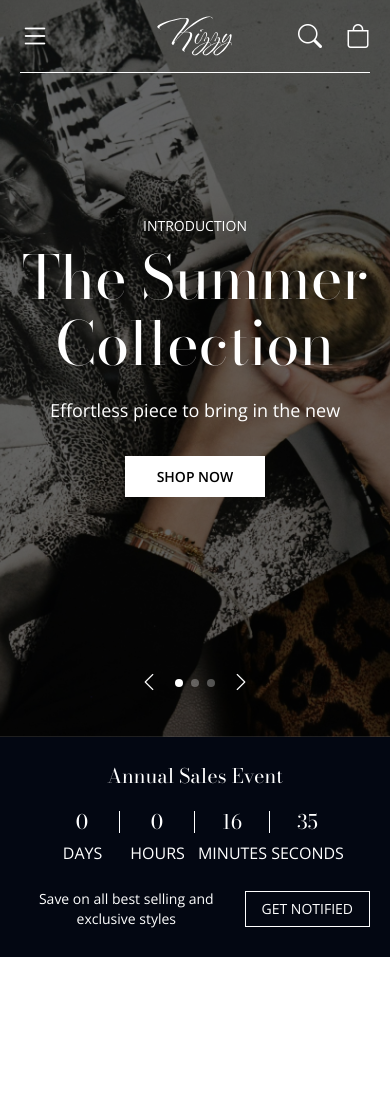
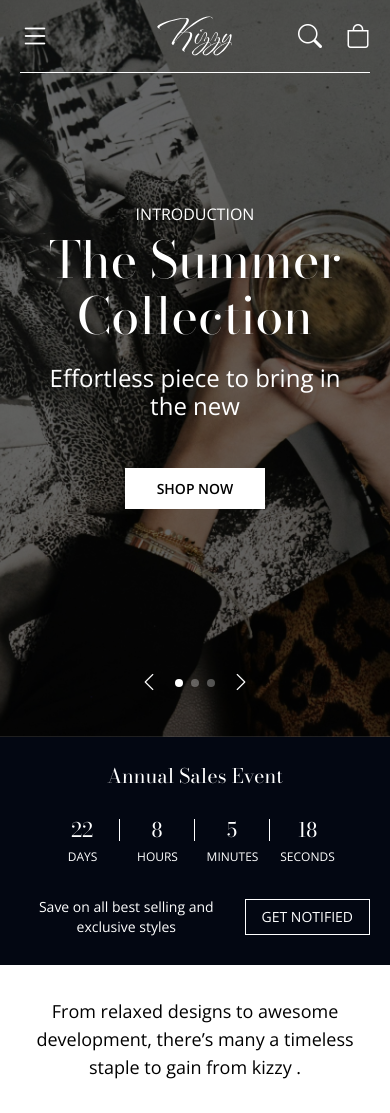
Before and after one commit to kizzylion/kizzystore, a React (Vite) app: page / in a window 390 px wide. Before the commit the page ends 957 px from the top, so only its background shows below. Built offline with nearby package versions, Linux system fonts and the light colour scheme; no server answers; grey boxes are pictures that could not be loaded.

Commit message:
FIX: MAKE HERO RESPONSIVE WITH CLAMPING FONTSIZE & ADD FIT WIDTH TO CAROUSEL SIZE

```diff
--- a/src/components/CountdownBanner.jsx
+++ b/src/components/CountdownBanner.jsx
@@ -12,7 +12,7 @@ function TimeBox({ time, label }) {
       <h4 className="time mb-2 w-[3.75em] text-center text-xl lg:text-2xl">
         {time}
       </h4>
-      <span className="label">{label}</span>
+      <span className="label text-xs">{label}</span>
     </div>
   );
 }
@@ -25,10 +25,26 @@ TimeBox.propTypes = {
 function CountdownBanner({ displaySection }) {
   const [showCountdown, setShowCountdown] = useState(displaySection);
 
+  // let complete date = 25/11/2024
+  let completeDate = new Date("2024-11-25T23:59:59");
+  const convertDateToMilliseconds = (date) => {
+    return new Date(date).getTime();
+  };
+
+  const getDateDifference = (startDate, endDate) => {
+    const start = convertDateToMilliseconds(startDate);
+    const end = convertDateToMilliseconds(endDate);
+    return end - start;
+  };
+
   const renderer = ({ days, hours, minutes, seconds, completed }) => {
     if (completed) {
       //   setShowCountdown(false);
-      return <div>Completed</div>;
+      return (
+        <div>
+          <Button type="secondary">Shop Now</Button>
+        </div>
+      );
     } else {
       return (
         <div className="flex w-fit items-center gap-0 px-5 lg:px-10">
@@ -43,14 +59,17 @@ function CountdownBanner({ displaySection }) {
   return (
     <div
       id="countdown-section"
-      className="mx-auto flex h-fit max-w-7xl justify-center bg-gray-950 px-5 py-7 text-white md:px-8 lg:py-5"
+      className="mx-auto flex h-fit justify-center bg-gray-950 px-5 py-7 text-white md:px-8 lg:py-5"
     >
-      <div className="@container/content flex flex-col items-center justify-center gap-6 lg:flex-row lg:gap-0">
+      <div className="@container/content flex flex-col items-center justify-center gap-8 lg:flex-row lg:gap-0">
         <h3 className="w-fit text-center text-xl lg:text-2xl">
           Annual Sales Event
         </h3>
-        <Countdown date={Date.now() + 1000000} renderer={renderer} />
-        <div className="subscription-reference grid w-fit grid-cols-2 grid-cols-[1fr_auto] items-center justify-center gap-3 lg:gap-10">
+        <Countdown
+          date={Date.now() + getDateDifference(new Date(), completeDate)}
+          renderer={renderer}
+        />
+        <div className="subscription-reference grid w-fit grid-cols-[1fr_auto] items-center justify-center gap-3 lg:gap-10">
           <p className="text-wrap text-center text-sm">
             Save on all best selling and exclusive styles
           </p>
--- a/src/components/Heading.jsx
+++ b/src/components/Heading.jsx
@@ -3,7 +3,7 @@ import "./heading.scss";
 
 const Heading = () => {
   return (
-    <header className="transparent-bg sticky top-0 z-50 lg:px-8">
+    <header id="header" className="transparent-bg sticky top-0 z-50 lg:px-8">
       <section className="w-full px-5 md:px-8">
         <div className="content grid w-full grid-cols-3 items-center border-b py-4">
           <nav className="flex items-center">
--- a/src/components/heading.scss
+++ b/src/components/heading.scss
@@ -1,14 +1,24 @@
 header {
-  @apply w-full;
+  @apply w-full bg-gray-50 text-gray-950;
 
   .logo {
     svg {
       @apply h-10 w-auto;
+      path {
+        @apply fill-gray-950;
+      }
     }
   }
 
   &.transparent-bg {
-    @apply text-white;
+    @apply bg-transparent text-white;
+    .logo {
+      svg {
+        path {
+          @apply fill-white;
+        }
+      }
+    }
 
     .content {
       @apply border-white;
--- a/src/pages/landingPage/Hero.jsx
+++ b/src/pages/landingPage/Hero.jsx
@@ -6,13 +6,23 @@ import "./Hero.scss";
 
 import "./Hero.scss";
 
+import Slide1 from "./Slide1";
+import Slide2 from "./Slide2";
+import Slide3 from "./Slide3";
+
+const slidesArray = [
+  <Slide1 key={1} />,
+  <Slide2 key={2} />,
+  <Slide3 key={3} />,
+];
+
 function Hero() {
   return (
     <section
       id="hero"
       className="flex h-fit w-full flex-col text-white lg:h-auto"
     >
-      <HeroCarousel />
+      <HeroCarousel slides={slidesArray} />
       <div className="w-full bg-gray-800">
         <CountdownBanner />
       </div>
--- a/src/pages/landingPage/Hero.scss
+++ b/src/pages/landingPage/Hero.scss
@@ -2,11 +2,26 @@
   @apply flex flex-col items-center bg-gray-950 text-white;
 
   .slides {
-    @apply h-full w-screen items-center justify-center bg-gray-800 px-5 lg:aspect-[2.2/1] lg:h-auto;
+    @apply h-[90vh] w-screen items-center justify-center bg-gray-800 px-5 md:h-[65vh] lg:aspect-[2.2/1] lg:h-auto;
 
     .content {
       @apply flex flex-col items-center justify-center text-white;
       z-index: 1;
+
+      .title {
+        @apply mb-[0.4em];
+        font-size: clamp(1rem, 6vh, 6rem);
+      }
+
+      .subtitle {
+        @apply mb-[2em];
+        font-size: clamp(0.5rem, 3vh, 1.5rem);
+      }
+
+      .label {
+        @apply mb-[0.5em];
+        font-size: clamp(0.3rem, 2vh, 1rem);
+      }
     }
     &::after {
       content: "";
--- a/src/pages/landingPage/HeroCarousel.jsx
+++ b/src/pages/landingPage/HeroCarousel.jsx
@@ -1,4 +1,5 @@
 import { useCallback } from "react";
+import PropTypes from "prop-types";
 import {
   DotButton,
   useDotButton,
@@ -10,12 +11,6 @@ import {
 } from "../../components/EmblaCarouselArrowButtons";
 import Autoplay from "embla-carousel-autoplay";
 import useEmblaCarousel from "embla-carousel-react";
-
-import Slide1 from "./Slide1";
-import Slide2 from "./Slide2";
-import Slide3 from "./Slide3";
-
-const slidesArray = [<Slide1 />, <Slide2 />, <Slide3 />];
 
 function HeroCarousel(props) {
   const { slides, options } = props;
@@ -50,10 +45,10 @@ function HeroCarousel(props) {
   return (
     <div
       ref={emblaRef}
-      className="embla-viewport relative h-[90vh] w-full overflow-hidden md:h-[65vh]"
+      className="embla-viewport relative h-fit w-full overflow-hidden"
     >
-      <div className="embla-container flex h-full">
-        {slidesArray.map((slide, index) => (
+      <div className="embla-container flex h-fit">
+        {slides.map((slide, index) => (
           <div className="embla-slide" key={index}>
             {slide}
           </div>
@@ -85,3 +80,8 @@ function HeroCarousel(props) {
 }
 
 export default HeroCarousel;
+
+HeroCarousel.propTypes = {
+  slides: PropTypes.arrayOf(PropTypes.element).isRequired,
+  options: PropTypes.object,
+};
--- a/src/pages/landingPage/LandingPage.jsx
+++ b/src/pages/landingPage/LandingPage.jsx
@@ -1,9 +1,27 @@
+import { useEffect } from "react";
 import Hero from "./Hero";
+import RichText from "./RichText";
+
+function headerScroll() {
+  const header = document.getElementById("header");
+  if (header) {
+    header.classList.toggle("transparent-bg", window.scrollY < 100);
+  }
+}
 
 function LandingPage() {
+  useEffect(() => {
+    window.addEventListener("scroll", headerScroll);
+  }, []);
   return (
     <div className="-mt-24 h-fit w-screen">
       <Hero />
+      <RichText>
+        <p className="mx-auto text-lg">
+          From relaxed designs to awesome development, there’s many a timeless
+          staple to gain from kizzy .
+        </p>
+      </RichText>
     </div>
   );
 }
--- /dev/null
+++ b/src/pages/landingPage/RichText.jsx
@@ -0,0 +1,11 @@
+function RichText({ children }) {
+  return (
+    <section id="rich-text " className="py-8">
+      <div className="content mx-auto max-w-3xl px-5 text-center md:px-8">
+        {children}
+      </div>
+    </section>
+  );
+}
+
+export default RichText;
--- a/src/pages/landingPage/Slide1.jsx
+++ b/src/pages/landingPage/Slide1.jsx
@@ -4,9 +4,9 @@ function Slide1() {
   return (
     <div id="slide1" className="slides slide relative flex">
       <div className="content my-auto flex h-fit flex-col items-center justify-center">
-        <p className="mb-2 text-center text-sm lg:mt-10">INTRODUCTION</p>
-        <h2 className="mb-5 text-center text-6xl">The Summer Collection</h2>
-        <p className="mb-8 text-center text-lg">
+        <p className="label text-center text-sm lg:mt-10">INTRODUCTION</p>
+        <h2 className="title text-center">The Summer Collection</h2>
+        <p className="subtitle text-center text-lg">
           Effortless piece to bring in the new
         </p>
         <Button type="primary">SHOP NOW</Button>
--- a/src/pages/landingPage/Slide2.jsx
+++ b/src/pages/landingPage/Slide2.jsx
@@ -4,9 +4,9 @@ function Slide2() {
   return (
     <div id="slide2" className="slides slide relative flex">
       <div className="content my-auto flex h-fit flex-col items-center justify-center">
-        <p className="mb-2 text-center text-sm lg:mt-10">LAST CHANCE SALES</p>
-        <h2 className="mb-5 text-center text-[6ch]">Smart Home Technologies</h2>
-        <p className="mb-8 text-center text-lg">
+        <p className="label text-center text-sm lg:mt-10">LAST CHANCE SALES</p>
+        <h2 className="title text-center">Smart Home Technologies</h2>
+        <p className="subtitle text-center text-lg">
           Create your dream home with our smart home technologies
         </p>
         <Button type="primary">BUY NOW</Button>
--- a/src/pages/landingPage/Slide3.jsx
+++ b/src/pages/landingPage/Slide3.jsx
@@ -4,9 +4,9 @@ function Slide3() {
   return (
     <div id="slide3" className="slides slide relative flex">
       <div className="content my-auto flex h-fit flex-col items-center justify-center">
-        <p className="mb-2 text-center text-sm lg:mt-10">NEW ARRIVALS</p>
-        <h2 className="mb-5 text-center text-6xl">Looks Good</h2>
-        <p className="mb-8 text-center text-lg">
+        <p className="label text-center text-sm lg:mt-10">NEW ARRIVALS</p>
+        <h2 className="title text-center">Looks Good</h2>
+        <p className="subtitle text-center text-lg">
           Slip into the good looking, laid back essentials
         </p>
         <Button type="primary">SHOP NOW</Button>
```
